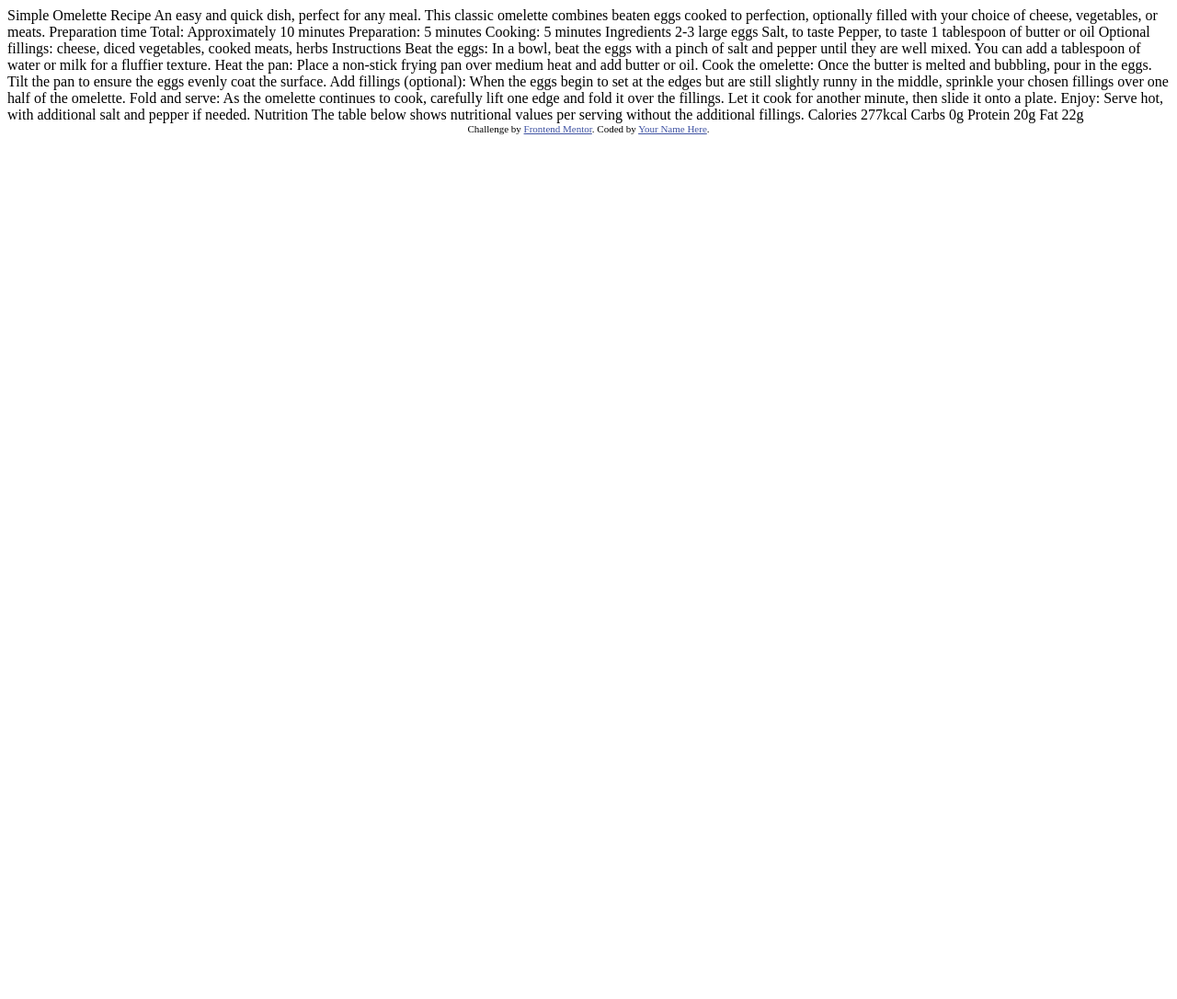
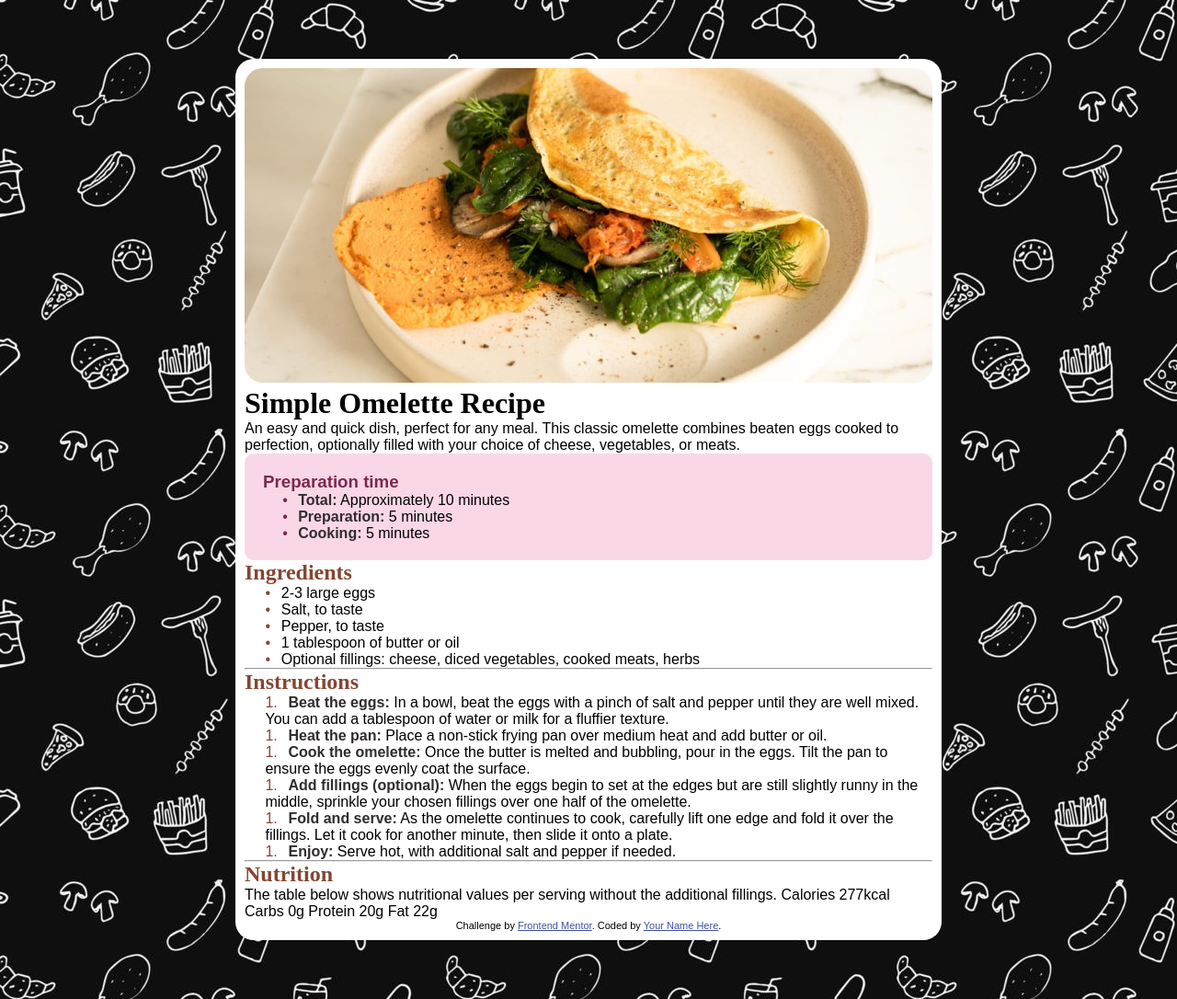
Before and after one commit to Hugossj3/Plantilla, a plain HTML site: page index.html in a window 1280 px wide. Shown: the whole page at 92% size. Before the commit the page ends 800 px from the top, so only its background shows below. Drawn offline with Linux system fonts and the light colour scheme.

Commit message:
antes de la lista numerica

```diff
--- a/css/estilos.css
+++ b/css/estilos.css
@@ -6,10 +6,76 @@
     --DarkRaspberry: hsl(332, 51%, 32%);
 
     --blanco: hsl(0, 0%, 100%);
-    --RoseWhite: hsl(330, 100%, 98%);
+    --RoseWhite: hsl(331, 74%, 91%);
     --Eggshell: hsl(30, 54%, 90%);
     --LightGrey: hsl(30, 18%, 87%);
     --WengeBrown: hsl(30, 10%, 34%);
     --DarkCharcoal: hsl(24, 5%, 18%);
     --tamano: 16px;
+    --titulos:"Young Serif", serif;
+    --texto:"Outfit", sans-serif;
 }
+
+*{
+    padding: 0px;
+    margin: 0px;
+    box-sizing: border-box;
+}
+body{
+    background-image:url(../img/patron.jpg) ;
+    font-family: var(--texto);
+    font-size: var(--tamano);
+}
+#receta{
+    margin: 5% 20%;
+    background-color: var(--blanco);
+    padding: 10px;
+    border-radius: 20px;
+}
+img{
+    border-radius: 20px;
+    width: 100%;
+}
+h1{
+    font-family: var(--titulos);
+}
+/* font-family: "Outfit", sans-serif; */
+h2{
+    color: var(--nutmeg);
+    font-family: var(--titulos);
+}
+ol{
+    counter-increment: lista;
+}
+ul,ol{
+    margin-left: 3%;
+    padding: 0;
+    list-style: none;
+}
+#previo{
+    background-color: var(--RoseWhite);
+    padding: 20px;
+    border-radius: 10px;
+}
+#previo h3{
+    color: var(--DarkRaspberry);
+}
+#especial li::before{
+    color: var(--DarkRaspberry);
+    content: "\2022";
+    padding-right: 1%;
+}
+.resalto{
+    color: var(--DarkCharcoal);
+    font-weight: bold;
+}
+#ingredientes li::before{
+    color: var(--nutmeg);
+    content: "\2022";
+    padding-right: 1%;
+}
+#instrucciones li::before{
+    color: var(--nutmeg);
+    content: counter(lista) ".";
+    padding-right: 1%;
+}
--- a/index.html
+++ b/index.html
@@ -1,8 +1,10 @@
 <!DOCTYPE html>
 <html lang="en">
+
 <head>
     <meta charset="UTF-8">
-  <meta name="viewport" content="width=device-width, initial-scale=1.0"> <!-- displays site properly based on user's device -->
+    <meta name="viewport" content="width=device-width, initial-scale=1.0">
+    <!-- displays site properly based on user's device -->
 
     <link rel="icon" type="image/png" sizes="32x32" href="img/favicon-32x32.png">
 
@@ -11,50 +13,112 @@
 
     <!-- Feel free to remove these styles or customise in your own stylesheet 👍 -->
     <style>
-    .attribution { font-size: 11px; text-align: center; }
-    .attribution a { color: hsl(228, 45%, 44%); }
+        .attribution {
+            font-size: 11px;
+            text-align: center;
+        }
+
+        .attribution a {
+            color: hsl(228, 45%, 44%);
+        }
     </style>
 </head>
+
 <body>
+    <div id="receta">
+        <header>
 
+            <img src="img/image-omelette.jpeg">
+            <h1>
                 Simple Omelette Recipe
+            </h1>
+
+
 
             An easy and quick dish, perfect for any meal. This classic omelette combines beaten eggs cooked
             to perfection, optionally filled with your choice of cheese, vegetables, or meats.
 
+            <div id="previo">
+
+                <h3>
                     Preparation time
+                </h3>
 
-  Total: Approximately 10 minutes
-  Preparation: 5 minutes
-  Cooking: 5 minutes
+                <ul id="especial">
 
+                    <li>
+                        <span class="resalto">Total:</span> Approximately 10 minutes
+                    </li>
+                    <li>
+                        <span class="resalto">Preparation:</span> 5 minutes
+                    </li>
+                    <li>
+                        <span class="resalto">Cooking:</span> 5 minutes
+                    </li>
+                </ul>
+
+            </div>
+
+            <h2>
                 Ingredients
+            </h2>
 
+            <ul id="ingredientes">
+                <li>
                     2-3 large eggs
+                </li>
+                <li>
                     Salt, to taste
+                </li>
+                <li>
                     Pepper, to taste
+                </li>
+                <li>
                     1 tablespoon of butter or oil
+                </li>
+                <li>
                     Optional fillings: cheese, diced vegetables, cooked meats, herbs
+                </li>
+            </ul>
 
+        </header>
+        <hr>
+        <main>
+            <h2>
                 Instructions
+            </h2>
 
-  Beat the eggs: In a bowl, beat the eggs with a pinch of salt and pepper until they are well mixed.
+            <ol id="instrucciones">
+
+                <li>
+                    <span class="resalto">Beat the eggs:</span> In a bowl, beat the eggs with a pinch of salt and pepper until they are well mixed.
                     You can add a tablespoon of water or milk for a fluffier texture.
+                </li>
+                <li>
+                    <span class="resalto">Heat the pan:</span> Place a non-stick frying pan over medium heat and add butter or oil.
+                </li>
+                <li>
+                    <span class="resalto">Cook the omelette:</span> Once the butter is melted and bubbling, pour in the eggs. Tilt the pan to ensure
+                    the eggs evenly coat the surface.
+                </li>
+                <li>
+                    <span class="resalto">Add fillings (optional):</span> When the eggs begin to set at the edges but are still slightly runny in the
+                    middle, sprinkle your chosen fillings over one half of the omelette.
+                </li>
+                <li>
+                    <span class="resalto">Fold and serve:</span> As the omelette continues to cook, carefully lift one edge and fold it over the
+                    fillings. Let it cook for another minute, then slide it onto a plate.
+                </li>
+                <li>
+                    <span class="resalto">Enjoy:</span> Serve hot, with additional salt and pepper if needed.
+                </li>
+            </ol>
 
-  Heat the pan: Place a non-stick frying pan over medium heat and add butter or oil.
+            <hr>
+            <h2>
+                Nutrition
+            </h2>
 
-  Cook the omelette: Once the butter is melted and bubbling, pour in the eggs. Tilt the pan to ensure
-  the eggs evenly coat the surface.
-
-  Add fillings (optional): When the eggs begin to set at the edges but are still slightly runny in the
-  middle, sprinkle your chosen fillings over one half of the omelette.
-
-  Fold and serve: As the omelette continues to cook, carefully lift one edge and fold it over the
-  fillings. Let it cook for another minute, then slide it onto a plate.
-
-  Enjoy: Serve hot, with additional salt and pepper if needed.
-
-  Nutrition
 
             The table below shows nutritional values per serving without the additional fillings.
 
@@ -70,9 +134,12 @@
             Fat
             22g
 
+        </main>
         <div class="attribution">
             Challenge by <a href="https://www.frontendmentor.io?ref=challenge" target="_blank">Frontend Mentor</a>.
             Coded by <a href="#">Your Name Here</a>.
         </div>
+    </div>
 </body>
+
 </html>
```
Also changed, not shown: img/patron.jpg (added). Lines whose indentation alone changed are shown as unchanged.
